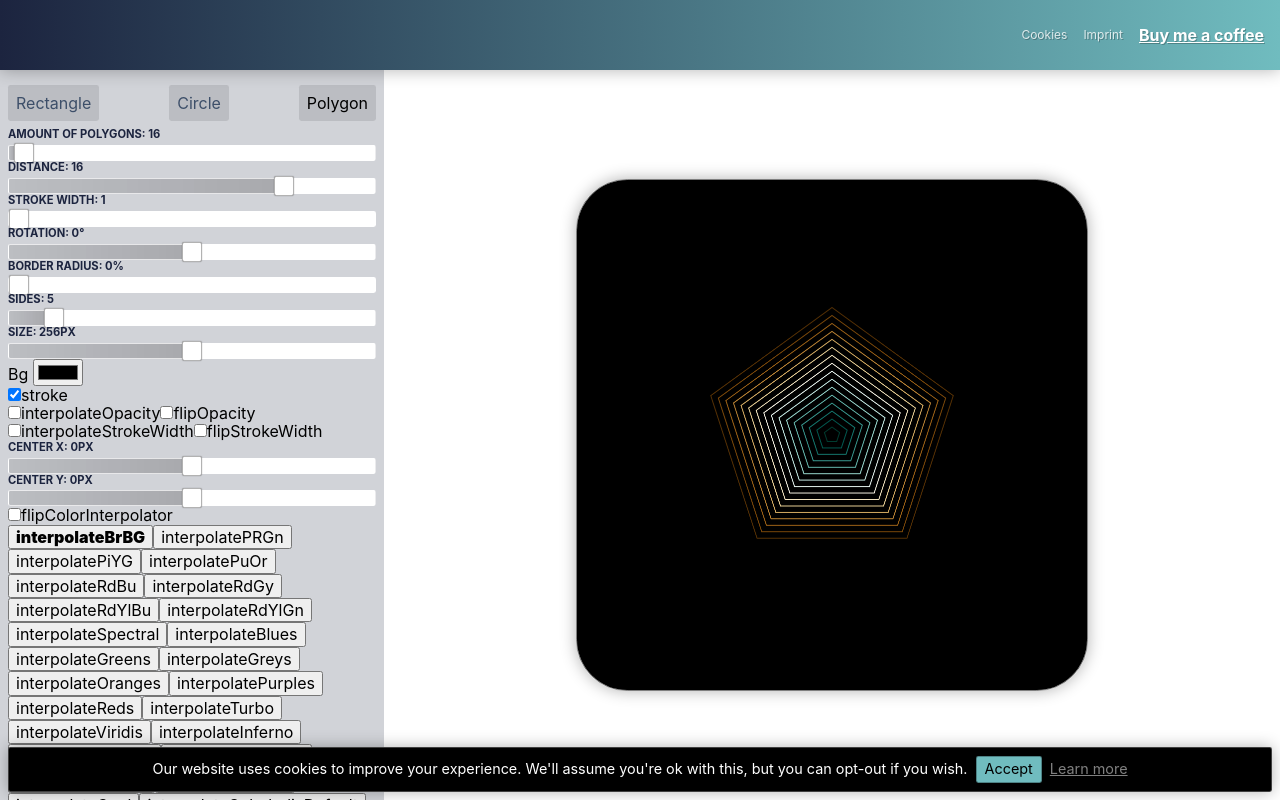
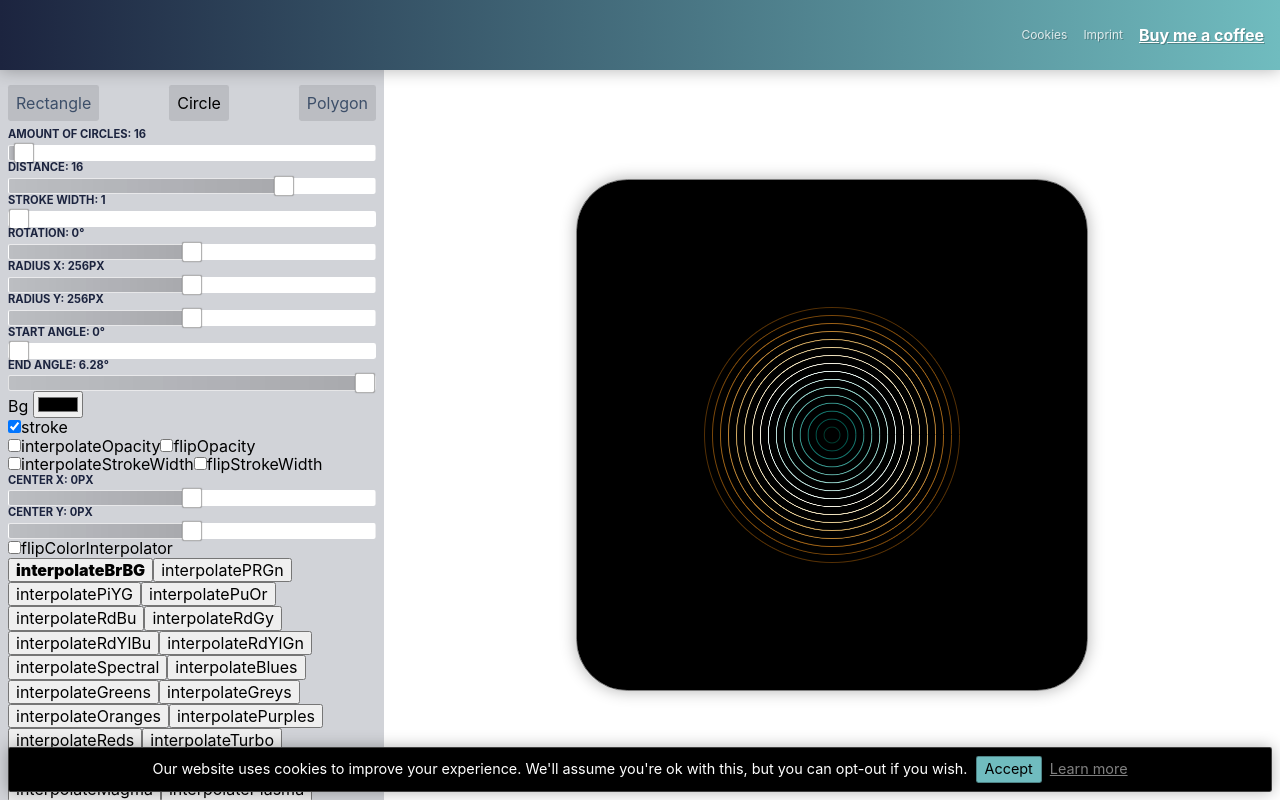
Before and after one commit to Niekes/geometrica, a Vue app: page / in a window 1280 px wide. Built offline with nearby package versions, Linux system fonts and the light colour scheme; no server answers.

Commit message:
Separate circle

```diff
--- a/src/components/CircleControl.vue
+++ b/src/components/CircleControl.vue
@@ -7,8 +7,7 @@
             :max="1000"
             :step="1"
             :label="$tc('home.amountOfCircles', circle.amount)"
-            @change.native="$emit('change', $event.target.value)"
-            @input.native="$emit('input', $event.target.value)"
+            @input.native="$emit('circle-update', $event.target.value)"
         />
 
         <input-range
@@ -18,19 +17,17 @@
             :max="30"
             :step="0.1"
             :label="$tc('home.distance', circle.distance)"
-            @change.native="$emit('change', $event.target.value)"
-            @input.native="$emit('input', $event.target.value)"
+            @input.native="$emit('circle-update', $event.target.value)"
         />
 
         <input-range
-            v-model.number="circle.lineWidth"
+            v-model.number="circle.strokeWidth"
             class="sliders__input"
             :min="1"
             :max="30"
             :step="0.1"
-            :label="$tc('home.lineWidth', circle.lineWidth)"
-            @change.native="$emit('change', $event.target.value)"
-            @input.native="$emit('input', $event.target.value)"
+            :label="$tc('home.strokeWidth', circle.strokeWidth)"
+            @input.native="$emit('circle-update', $event.target.value)"
         />
 
         <input-range
@@ -40,8 +37,7 @@
             :max="1440"
             :step="1"
             :label="$tc('home.rotation', circle.rotation)"
-            @change.native="$emit('change', $event.target.value)"
-            @input.native="$emit('input', $event.target.value)"
+            @input.native="$emit('circle-update', $event.target.value)"
         />
 
         <input-range
@@ -51,8 +47,7 @@
             :max="512"
             :step="1"
             :label="$tc('home.radiusX', circle.radiusX)"
-            @change.native="$emit('change', $event.target.value)"
-            @input.native="$emit('input', $event.target.value)"
+            @input.native="$emit('circle-update', $event.target.value)"
         />
 
         <input-range
@@ -62,14 +57,150 @@
             :max="512"
             :step="1"
             :label="$tc('home.radiusY', circle.radiusY)"
-            @change.native="$emit('change', $event.target.value)"
-            @input.native="$emit('input', $event.target.value)"
+            @input.native="$emit('circle-update', $event.target.value)"
         />
+
+        <input-range
+            v-model.number="circle.startAngle"
+            class="sliders__input"
+            :min="0"
+            :max="6.283185307179586"
+            :step="0.01"
+            :label="$tc('home.startAngle', circle.startAngle)"
+            @input.native="$emit('circle-update', $event.target.value)"
+        />
+
+        <input-range
+            v-model.number="circle.endAngle"
+            class="sliders__input"
+            :min="0"
+            :max="6.283185307179586"
+            :step="0.01"
+            :label="$tc('home.endAngle', circle.endAngle)"
+            @input.native="$emit('circle-update', $event.target.value)"
+        />
+
+        <div>
+            <label>
+                Bg
+            </label>
+            <input
+                id="bg-color"
+                v-model="circle.bgColor"
+                type="color"
+                name="bg-color"
+                @input="$emit('circle-update', $event.target.value)"
+            >
+        </div>
+
+        <div>
+            <input
+                id="stroke"
+                v-model="circle.stroke"
+                type="checkbox"
+                name="stroke"
+                @change="$emit('circle-update', $event.target.value)"
+            >
+            <label for="stroke">stroke</label>
+        </div>
+
+        <div>
+            <input
+                id="interpolateOpacity"
+                v-model="circle.interpolateOpacity"
+                type="checkbox"
+                name="interpolateOpacity"
+                @change="$emit('circle-update', $event.target.value)"
+            >
+            <label for="interpolateOpacity">interpolateOpacity</label>
+            <input
+                id="flipOpacity"
+                v-model="circle.flipOpacity"
+                type="checkbox"
+                name="flipOpacity"
+                @change="$emit('circle-update', $event.target.value)"
+            >
+            <label for="flipOpacity">flipOpacity</label>
+        </div>
+
+        <div>
+            <input
+                id="interpolateStrokeWidth"
+                v-model="circle.interpolateStrokeWidth"
+                type="checkbox"
+                name="interpolateStrokeWidth"
+                @change="$emit('circle-update-update', $event.target.value)"
+            >
+            <label for="interpolateStrokeWidth">interpolateStrokeWidth</label>
+            <input
+                id="flipStrokeWidth"
+                v-model="circle.flipStrokeWidth"
+                type="checkbox"
+                name="flipStrokeWidth"
+                @change="$emit('circle-update', $event.target.value)"
+            >
+            <label for="flipStrokeWidth">flipStrokeWidth</label>
+        </div>
+
+        <input-range
+            v-model.number="circle.cx"
+            class="sliders__input"
+            :min="-256"
+            :max="256"
+            :step="0.1"
+            :label="$tc('home.centerX', circle.cx)"
+            @input.native="$emit('circle-update', $event.target.value)"
+        />
+
+        <input-range
+            v-model.number="circle.cy"
+            class="sliders__input"
+            :min="-256"
+            :max="256"
+            :step="0.1"
+            :label="$tc('home.centerY', circle.cy)"
+            @input.native="$emit('circle-update', $event.target.value)"
+        />
+
+        <div class="control__color">
+            <div>
+                <input
+                    id="circle-flip-color-interpolator"
+                    v-model="circle.flipColorInterpolator"
+                    type="checkbox"
+                    name="circle-flip-color-interpolator"
+                    @input="$emit('circle-update', $event.target.value)"
+                >
+                <label for="circle-flip-color-interpolator">flipColorInterpolator</label>
+            </div>
+
+            <div
+                v-if="colorInterPolators"
+                class="color-interpolators"
+            >
+                <div
+                    v-for="cip in colorInterPolators"
+                    :key="cip.name"
+                    class="color-interpolators__values"
+                >
+                    <button
+                        class="interpolator"
+                        :class="{
+                            'interpolator--active': cip.fn === circle.colorInterPolator,
+                        }"
+                        @click="setColorInterPolator(cip.fn)"
+                        v-text="cip.name"
+                    />
+                </div>
+            </div>
+        </div>
     </div>
 </template>
 
 <script>
 import InputRange from '@/components/InputRange';
+
+import config from '@/config';
 
 export default {
     name: 'CircleControl',
@@ -84,6 +215,19 @@ export default {
             required: true,
         },
     },
+
+    created() {
+        this.colorInterPolators = config.colorInterPolators;
+        this.circle.colorInterPolator = this.colorInterPolators[0].fn;
+    },
+
+    methods: {
+        setColorInterPolator(inter) {
+            this.circle.colorInterPolator = inter;
+
+            this.$emit('circle-update', inter);
+        },
+    },
 };
 </script>
 
@@ -92,4 +236,17 @@ export default {
     display: flex;
     flex-direction: column;
 }
+
+.color-interpolators {
+    display: flex;
+    flex-wrap: wrap;
+}
+
+.interpolator {
+    font-size: $font-size;
+
+    &--active {
+        font-weight: 900;
+    }
+}
 </style>
--- a/src/i18n/languages/en.js
+++ b/src/i18n/languages/en.js
@@ -21,6 +21,8 @@ export default {
         centerX: 'Center X: {n}px',
         centerY: 'Center Y: {n}px',
         sides: 'Sides: {n}',
+        startAngle: 'Start angle: {n}°',
+        endAngle: 'End angle: {n}°',
     },
     cookiesBanner: {
         text: 'Our website uses cookies to improve your experience. We\'ll assume you\'re ok with this, but you can opt-out if you wish.',
--- a/src/mixins/circle-mixin.js
+++ b/src/mixins/circle-mixin.js
@@ -5,42 +5,50 @@ import {
 export default {
     methods: {
         drawCircle() {
-            for (let i = 0; i < this.circle.amount; i += 1) {
+            this.ctx.fillStyle = this.circle.bgColor;
+
+            const {
+                amount,
+            } = this.circle;
+
+            const radians = (this.circle.rotation * this.PI / 180);
+            const adjustedAmount = amount - 1;
+
+            for (let i = 0; i < amount; i += 1) {
                 if (this.circle.radiusX - (i * this.circle.distance) < 0) return;
                 if (this.circle.radiusY - (i * this.circle.distance) < 0) return;
 
-                const adjustedAmount = this.circle.amount - 1;
                 const radiusX = this.circle.radiusX - (i * this.circle.distance);
                 const radiusY = this.circle.radiusY - (i * this.circle.distance);
                 const k = i / adjustedAmount;
-                const angle = (this.circle.rotation * this.PI / 180) / (adjustedAmount) * i;
+                const angle = radians / adjustedAmount * i;
 
-                const cx = this.canvasHalfWidth + this.cx;
-                const cy = this.canvasHalfHeight + this.cy * -1;
+                const cx = this.canvasHalfWidth + this.circle.cx;
+                const cy = this.canvasHalfHeight + this.circle.cy * -1;
 
                 const x = -radiusX + this.circle.radiusX - (i * this.circle.distance);
                 const y = -radiusY + this.circle.radiusY - (i * this.circle.distance);
 
                 const flippedK = Math.abs(k - 1);
 
-                const c = color(this.flipColorInterpolator
-                    ? this.colorInterPolator(flippedK)
-                    : this.colorInterPolator(k));
+                const c = color(this.circle.flipColorInterpolator
+                    ? this.circle.colorInterPolator(flippedK)
+                    : this.circle.colorInterPolator(k));
 
                 if (this.circle.interpolateOpacity) {
                     c.opacity = k;
                 }
 
-                if (this.interpolateOpacity && this.flipOpacity) {
+                if (this.circle.interpolateOpacity && this.circle.flipOpacity) {
                     c.opacity = flippedK;
                 }
 
                 this.ctx.save();
-                if (this.stroke) {
+                if (this.circle.stroke) {
                     this.ctx.strokeStyle = c.toString();
                 }
 
-                if (!this.stroke) {
+                if (!this.circle.stroke) {
                     this.ctx.fillStyle = c.toString();
                 }
 
@@ -49,26 +57,33 @@ export default {
                 this.ctx.translate(cx, cy);
                 this.ctx.rotate(angle);
 
-                if (this.interpolateLineWidth) {
-                    this.ctx.lineWidth = this.circle.lineWidth * k + 0.00000001;
+                if (this.circle.interpolateStrokeWidth) {
+                    this.ctx.lineWidth = this.circle.strokeWidth * k + 0.00000001;
                 }
 
-                if (this.interpolateLineWidth && this.flipLineWidth) {
-                    this.ctx.lineWidth = this.circle.lineWidth * flippedK + 0.00000001;
+                if (this.circle.interpolateStrokeWidth && this.flipLineWidth) {
+                    this.ctx.lineWidth = this.circle.strokeWidth * flippedK + 0.00000001;
                 }
 
-                if (!this.interpolateLineWidth) {
-                    this.ctx.lineWidth = this.circle.lineWidth;
+                if (!this.circle.interpolateStrokeWidth) {
+                    this.ctx.lineWidth = this.circle.strokeWidth;
                 }
 
-                this.ctx.ellipse(x, y, radiusX / 2, radiusY / 2, angle, 0, this.TAU);
-                this.ctx.closePath();
+                this.ctx.ellipse(
+                    x,
+                    y,
+                    radiusX / 2,
+                    radiusY / 2,
+                    angle,
+                    this.circle.startAngle,
+                    this.circle.endAngle,
+                );
 
-                if (this.stroke) {
+                if (this.circle.stroke) {
                     this.ctx.stroke();
                 }
 
-                if (!this.stroke) {
+                if (!this.circle.stroke) {
                     this.ctx.fill();
                 }
                 this.ctx.restore();
--- a/src/views/Home.vue
+++ b/src/views/Home.vue
@@ -24,14 +24,13 @@
                 <rect-control
                     v-if="selectedShape === 'rectangle'"
                     :rect="rect"
-                    @input.native="draw"
-                    @change.native="draw"
+                    @rect-update="draw"
                 />
 
                 <circle-control
                     v-if="selectedShape === 'circle'"
                     :circle="circle"
-                    @input.native="draw"
+                    @circle-update="draw"
                 />
 
                 <polygon-control
@@ -55,7 +54,6 @@
 <script>
 import {
     select,
-    randomInt,
 } from 'd3';
 
 import RectControl from '@/components/RectControl';
@@ -64,8 +62,6 @@ import PolygonControl from '@/components/PolygonControl';
 import rectMixin from '@/mixins/rect-mixin';
 import circleMixin from '@/mixins/circle-mixin';
 import polygonMixin from '@/mixins/polygon-mixin';
-
-import config from '@/config';
 
 export default {
     name: 'Home',
@@ -122,6 +118,8 @@ export default {
                 radiusY: 256,
                 rotation: 0,
                 stroke: true,
+                startAngle: 0,
+                endAngle: 6.283185307179586,
             },
             polygon: {
                 amount: 16,
@@ -142,7 +140,7 @@ export default {
                 size: 256,
                 stroke: true,
             },
-            selectedShape: 'polygon',
+            selectedShape: 'circle',
             shapes: [
                 { name: 'rectangle' },
                 { name: 'circle' },
@@ -178,8 +176,10 @@ export default {
     },
 
     methods: {
-        draw() {
+        async draw() {
             this.ctx.fillRect(0, 0, this.canvasWidth, this.canvasHeight);
+
+            await this.$nextTick();
 
             switch (this.selectedShape) {
             case 'rectangle':
@@ -197,10 +197,6 @@ export default {
                 this.drawRect();
                 break;
             }
-        },
-        setColorInterPolator(inter) {
-            this.colorInterPolator = inter;
-            this.draw();
         },
     },
 };
```
